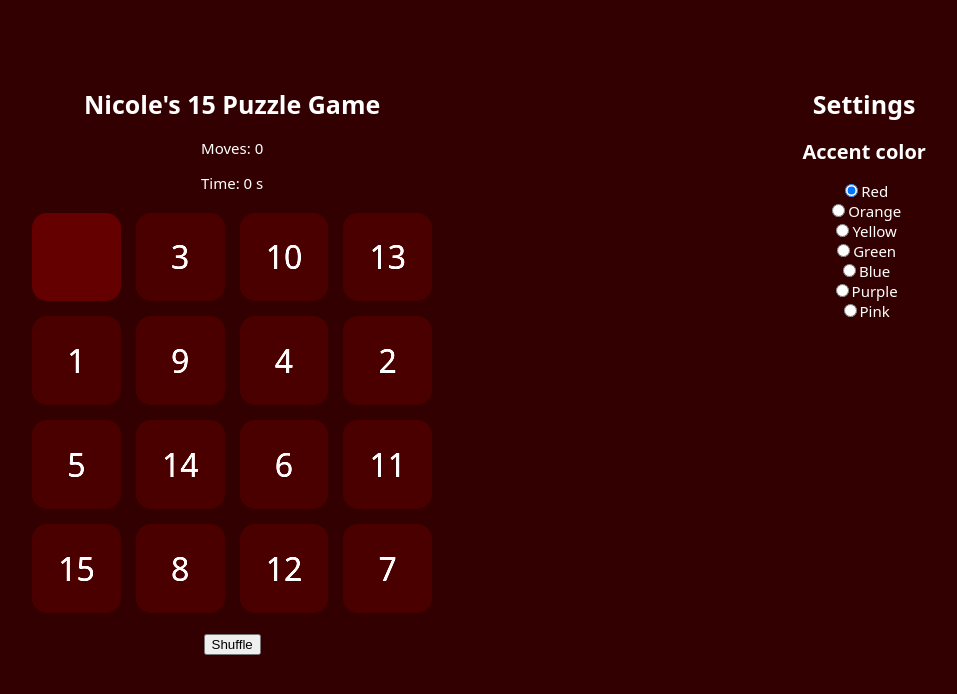
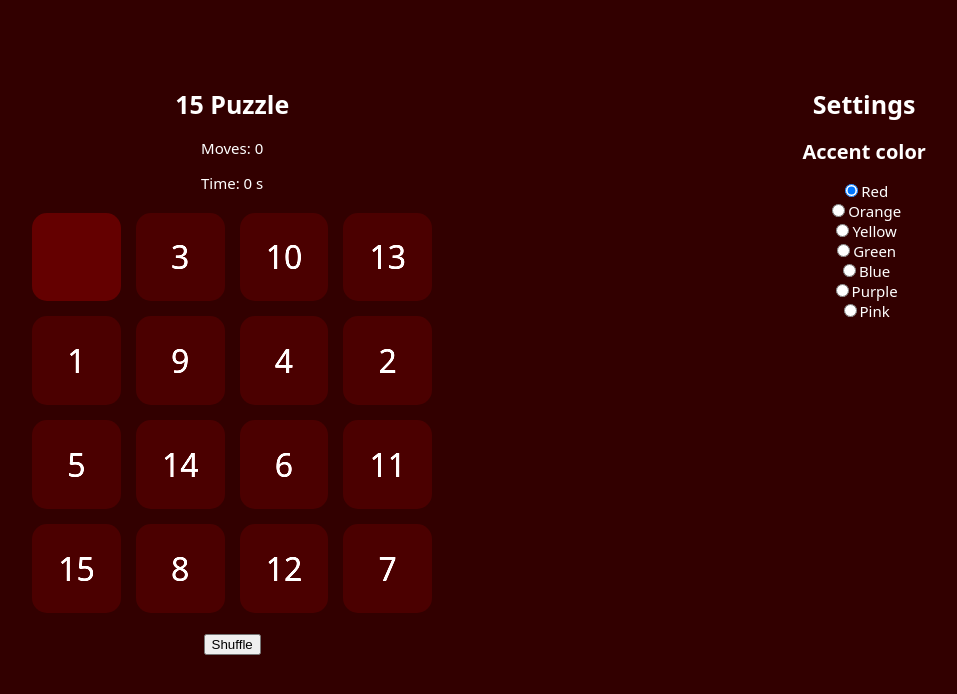
Before and after one commit to claudianicolea/15-puzzle, a plain HTML site: page index.html in a window 1280 px wide. Shown: the whole page, without its empty margins (161-1118 px from the left). Drawn offline with Linux system fonts and the light colour scheme.

Commit message:
Modified title

```diff
--- a/index.html
+++ b/index.html
@@ -9,7 +9,7 @@
     <body>
         <div class = "flex-container"> <!-- View first (game) and second (settings) sub-divs as split screen -->
             <div>
-                <h1>Nicole's 15 Puzzle Game</h1>
+                <h1>15 Puzzle</h1>
 
                 <p>Moves: <span id = "moves"></span></p>
                 <p>Time: <span id = "time"></span></p>
```
